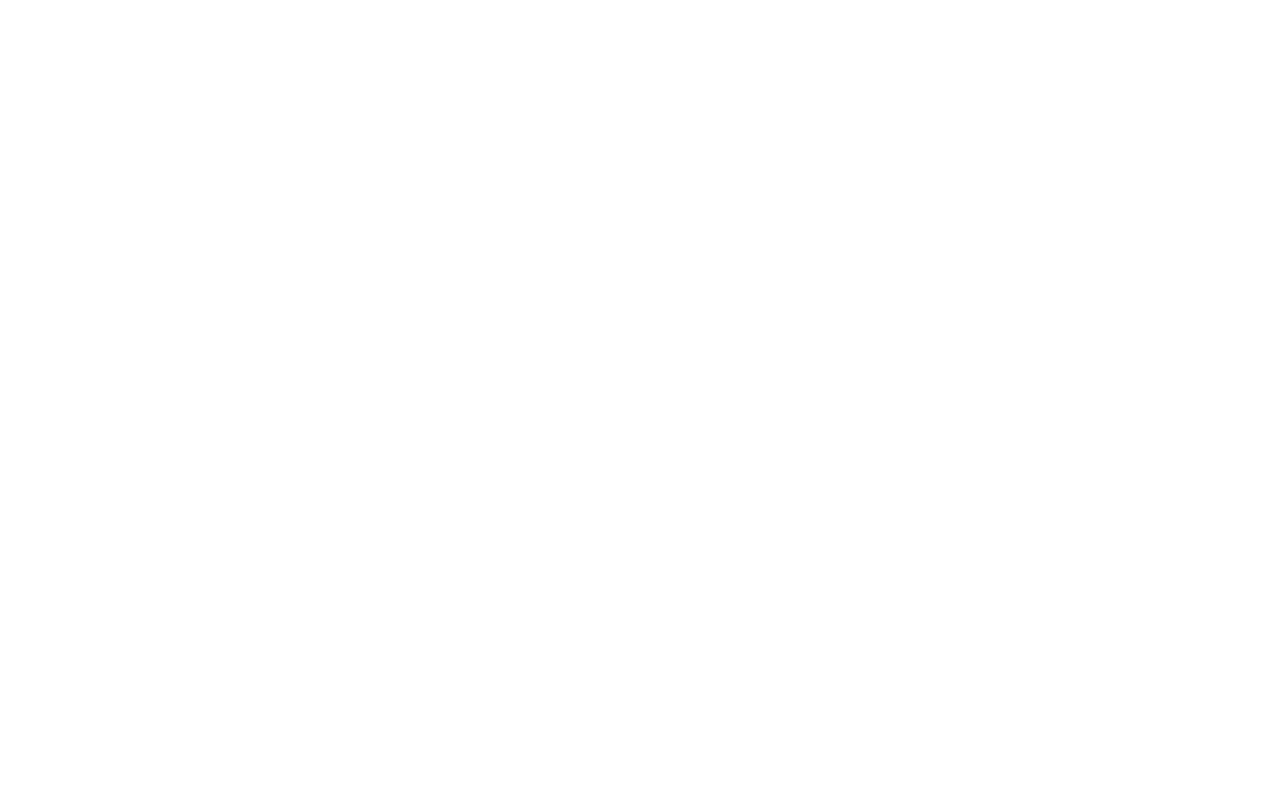
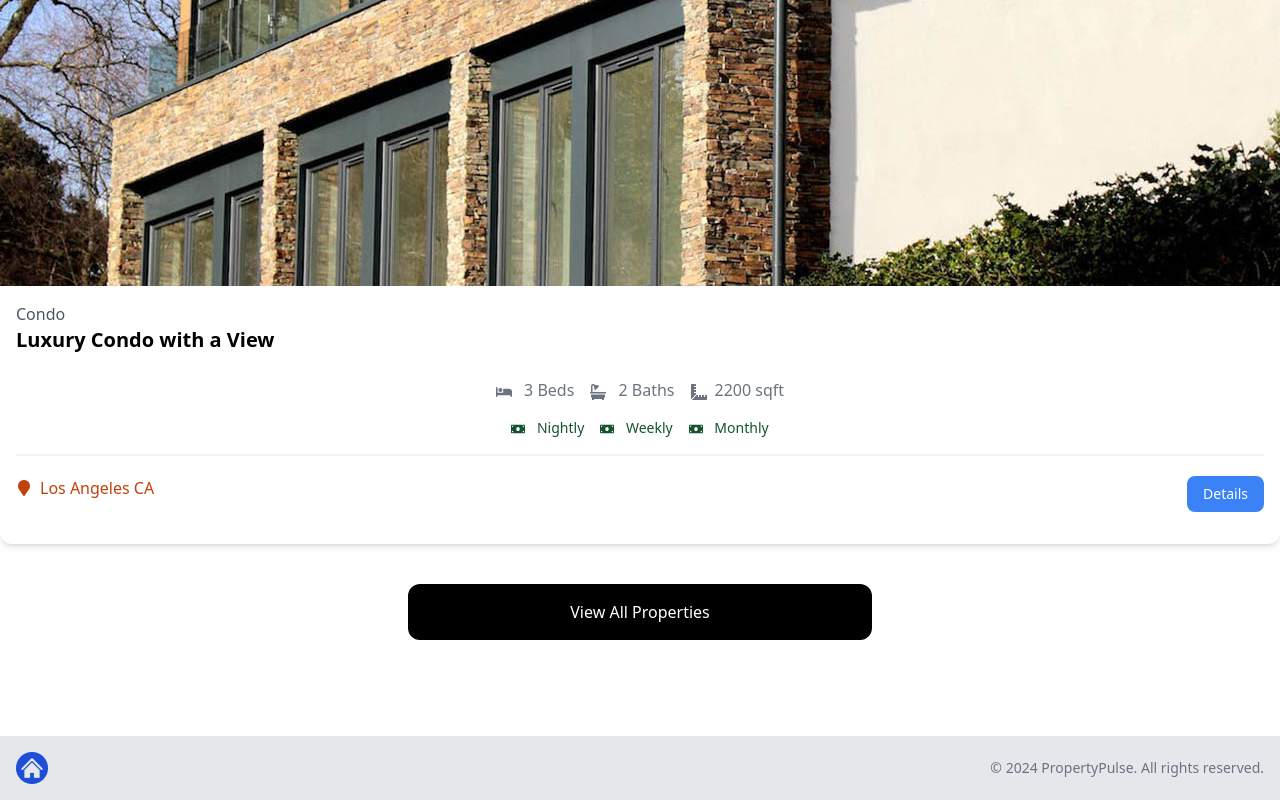
Before and after one commit to ervinMamutov/rent-appartment, a Next.js app: page / in a window 1280 px wide. Shown: the part 3075-3875 px from the top of the page. Before the commit the page ends 821 px from the top, so only its background shows below. Built offline with nearby package versions, Linux system fonts and the light colour scheme.

Commit message:
added random properties to home page

```diff
--- a/app/page.jsx
+++ b/app/page.jsx
@@ -1,11 +1,13 @@
 import Hero from '@/components/Hero';
 import InfoBoxes from '@/components/InfoBoxes';
+import HomeProperties from '@/components/HomeProperties';
 
 const HomePage = () => {
   return (
     <>
       <Hero />
       <InfoBoxes />
+      <HomeProperties />
     </>
   );
 };
--- /dev/null
+++ b/components/HomeProperties.jsx
@@ -0,0 +1,40 @@
+import Link from 'next/link';
+import properties from '@/properties.json';
+import PropertyCard from '@/components/PropertyCard';
+
+const HomeProperties = () => {
+  const recentProperties = properties
+    .sort(() => Math.random() - Math.random())
+    .slice(0, 3);
+
+  return (
+    <>
+      <section classNameName='px-4 py-6'>
+        <div classNameName='container-xl lg:container m-auto'>
+          <h2 classNameName='text-3xl font-bold text-blue-500 mb-6 text-center'>
+            Recent Properties
+          </h2>
+          <div classNameName='grid grid-cols-1 md:grid-cols-3 gap-6'>
+            {recentProperties === 0 ? (
+              <p>No Properties Found</p>
+            ) : (
+              recentProperties.map((property) => (
+                <PropertyCard key={property._id} property={property} />
+              ))
+            )}
+          </div>
+        </div>
+      </section>
+      <section className='m-auto max-w-lg my-10 px-6'>
+        <Link
+          href='/properties'
+          className='block bg-black text-white text-center py-4 px-6 rounded-xl hover:bg-gray-700'
+        >
+          View All Properties
+        </Link>
+      </section>
+    </>
+  );
+};
+
+export default HomeProperties;
```
